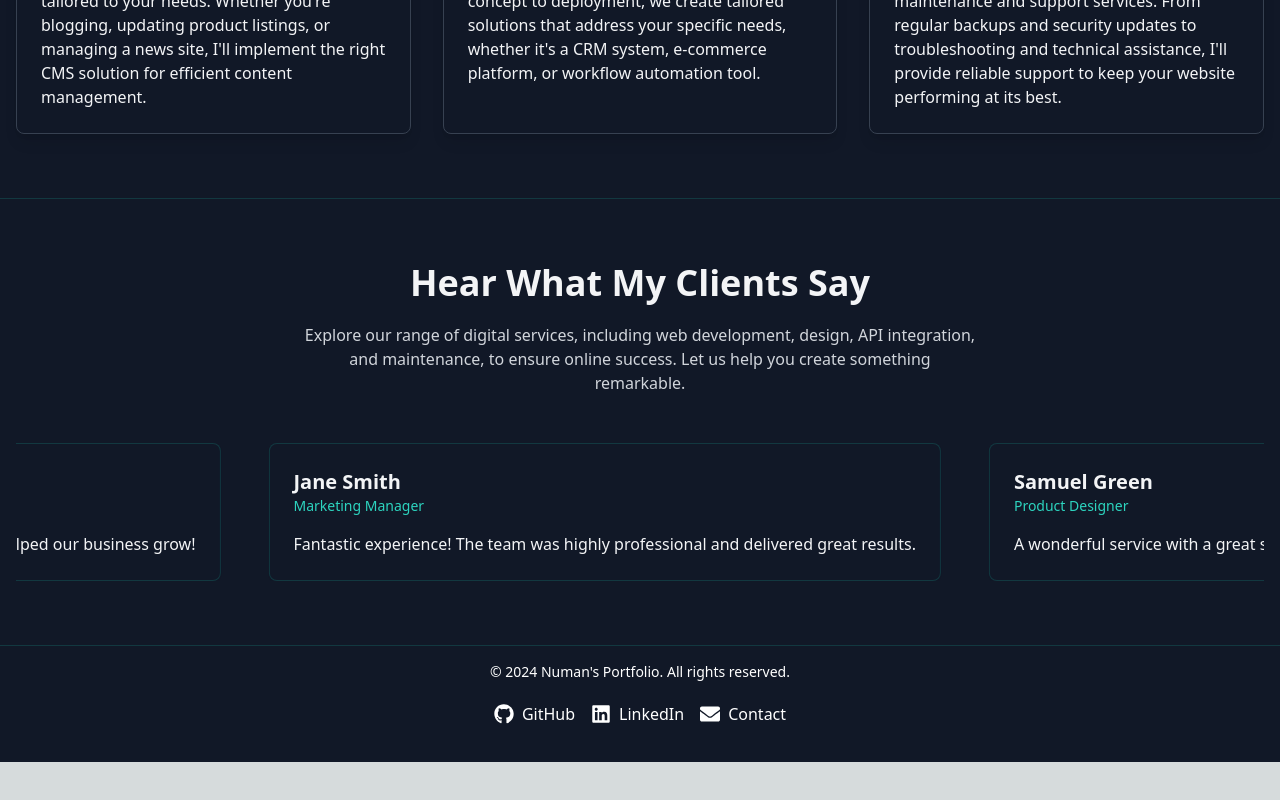
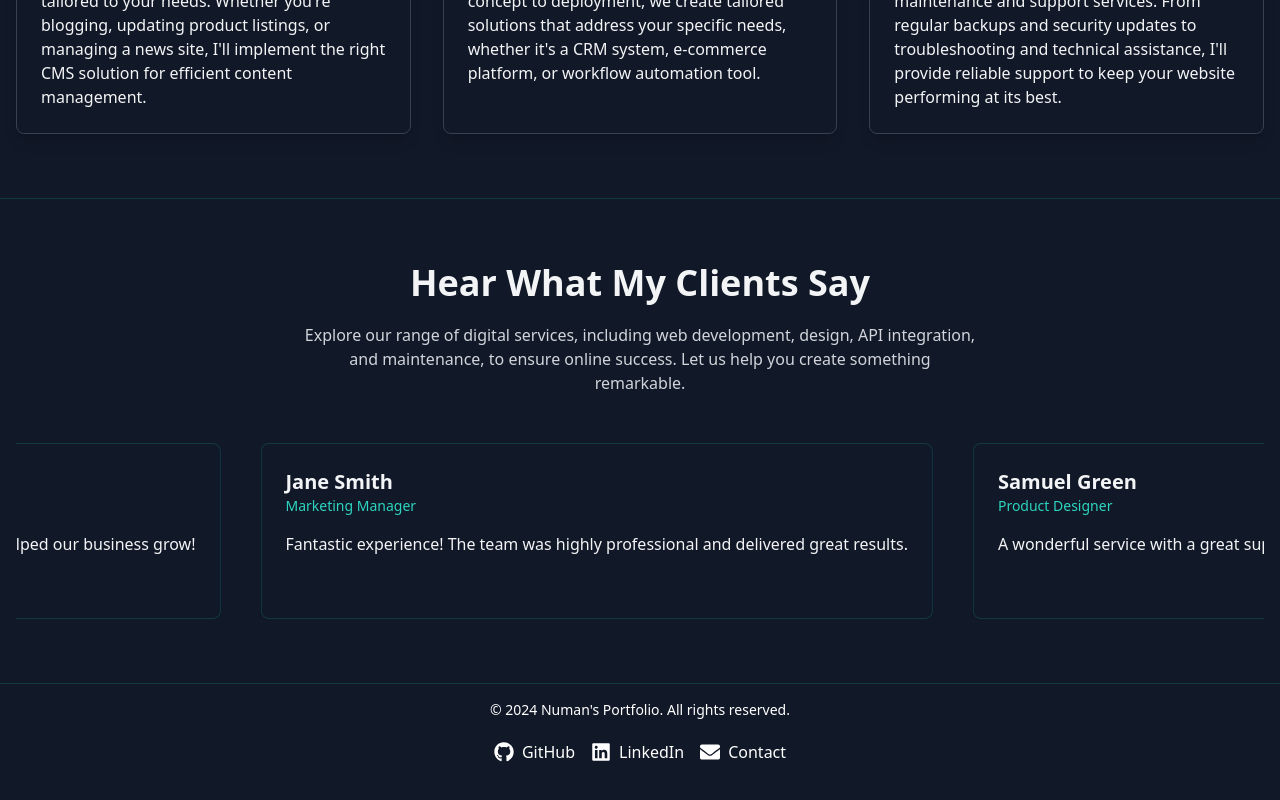
Before and after one commit to Numan-star/my-portfolio, a Next.js app: page / in a window 1280 px wide. Shown: the part 1651-2451 px from the top of the page. Before the commit the page ends 2413 px from the top, so only its background shows below. Built offline with nearby package versions, Linux system fonts and the light colour scheme.

Commit message:
new changes

```diff
--- a/app/components/TestimonialItem.js
+++ b/app/components/TestimonialItem.js
@@ -1,7 +1,7 @@
 // app/components/TestimonialItem.js
 export default function TestimonialItem({ name, role, testimonial }) {
     return (
-      <div className="inline-block bg-gray-900 border border-teal-500/20 rounded-lg shadow-sm p-6 text-left mx-4 transition-transform duration-300 hover:border-teal-500 hover:shadow-lg hover:shadow-teal-500/50">
+      <div className="inline-block bg-gray-900 border border-teal-500/20 rounded-lg shadow-sm p-6 text-left mx-4 transition-transform duration-300 hover:border-teal-500 hover:shadow-lg hover:shadow-teal-500/50 h-44">
         <div className="mb-4">
           <h3 className="text-xl font-bold text-gray-100">{name}</h3>
           <p className="text-sm text-teal-400">{role}</p>
--- a/app/globals.css
+++ b/app/globals.css
@@ -64,37 +64,10 @@ body {
   animation: slideIn 1s ease-in-out; /* 1s duration for slide-in effect */
 }
 
-/* Add this to your global CSS file or Tailwind CSS @layer directive */
-/* @keyframes marquee {
-  0% { transform: translateX(0); }
-  100% { transform: translateX(-50%); }
-}
-
-.animate-marquee {
-  display: flex;
-  gap: 1rem;
-  animation: marquee 10s linear infinite;
-  animation-play-state: running;
-}
-
-.overflow-hidden:hover .animate-marquee {
-  animation-play-state: paused;
-} */
-
-/* Add this to your global CSS file or Tailwind CSS @layer directive */
-
-@keyframes marquee {
-  0% {
-    transform: translateX(0);
-  }
-  100% {
-    transform: translateX(-50%);
-  }
-}
 /* global.css or a dedicated CSS file */
 .animate-marquee {
   display: flex;
-  gap: 1rem; /* Adds spacing between cards */
+  gap: 0.5rem;
   animation: marquee 22s linear infinite;
   animation-play-state: running;
 }
--- a/package.json
+++ b/package.json
@@ -10,6 +10,7 @@
   },
   "dependencies": {
     "@heroicons/react": "^2.1.5",
+    "framer-motion": "^11.3.30",
     "next": "^14.2.6",
     "next-seo": "^6.5.0",
     "react": "^18.3.1",
```
Also changed, not shown: 1 other file (tests, documents, lock files or other folders).
